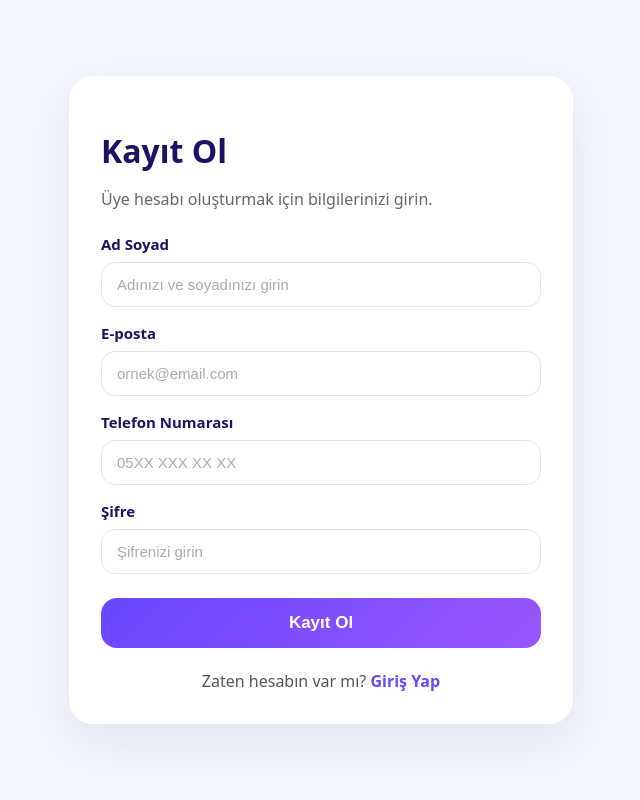
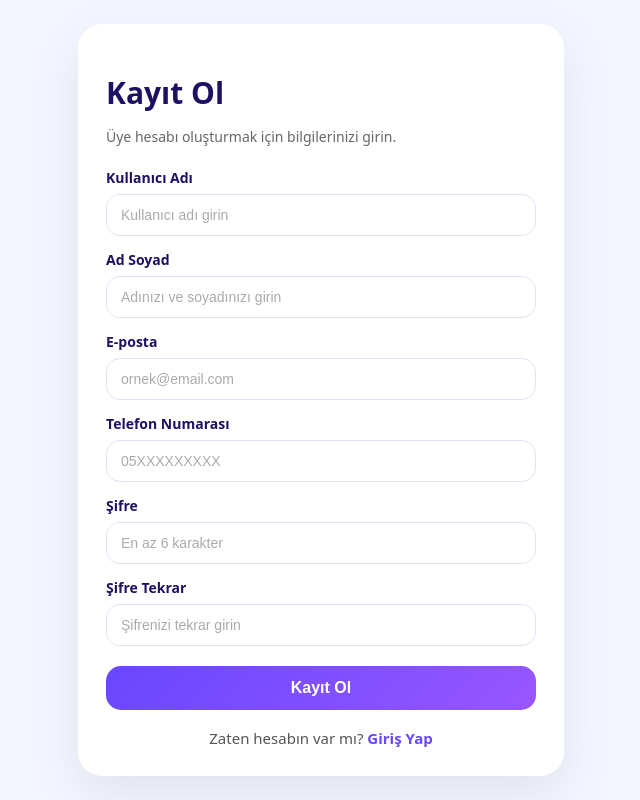
Before and after one commit to havinozvaris/kutuphane-proje, a Flask app: page /register in a window 1280 px wide. Shown: the whole page, without its empty margins (319-959 px from the left). Run offline with Flask 3, Linux system fonts and the light colour scheme.

Commit message:
login iyilestirme

```diff
--- a/app.py
+++ b/app.py
@@ -1,6 +1,8 @@
 from flask import Flask, render_template, request, redirect, url_for, session
 import sqlite3
 import os
+import hashlib
+import re
 
 app = Flask(__name__)
 app.secret_key = "libraryos_secret_key"
@@ -12,6 +14,10 @@ def get_db():
     conn = sqlite3.connect(DB_PATH)
     conn.row_factory = sqlite3.Row
     return conn
+
+
+def sifre_hashle(sifre):
+    return hashlib.sha256(sifre.encode()).hexdigest()
 
 
 def admin_required():
@@ -47,7 +53,7 @@ def init_db():
             id INTEGER PRIMARY KEY AUTOINCREMENT,
             name TEXT NOT NULL,
             email TEXT UNIQUE NOT NULL,
-            phone TEXT,
+            phone TEXT UNIQUE,
             joined_at TEXT DEFAULT CURRENT_TIMESTAMP,
             active INTEGER DEFAULT 1
         )
@@ -70,10 +76,11 @@ def init_db():
     c.execute("""
         CREATE TABLE IF NOT EXISTS users (
             id INTEGER PRIMARY KEY AUTOINCREMENT,
+            username TEXT UNIQUE NOT NULL,
             name TEXT NOT NULL,
             email TEXT UNIQUE NOT NULL,
-            phone TEXT,
-            password TEXT NOT NULL,
+            phone TEXT UNIQUE,
+            password_hash TEXT NOT NULL,
             role TEXT DEFAULT 'member',
             created_at TEXT DEFAULT CURRENT_TIMESTAMP
         )
@@ -136,9 +143,16 @@ def init_db():
     c.execute("SELECT COUNT(*) FROM users WHERE role='admin'")
     if c.fetchone()[0] == 0:
         c.execute("""
-            INSERT INTO users (name, email, phone, password, role)
-            VALUES (?, ?, ?, ?, ?)
-        """, ("admin", "admin@libraryos.com", "", "admin123", "admin"))
+            INSERT INTO users (username, name, email, phone, password_hash, role)
+            VALUES (?, ?, ?, ?, ?, ?)
+        """, (
+            "admin",
+            "admin",
+            "admin@libraryos.com",
+            "",
+            sifre_hashle("admin123"),
+            "admin"
+        ))
 
     conn.commit()
     conn.close()
@@ -155,26 +169,25 @@ def login():
 
     if request.method == "POST":
         login_type = request.form.get("login_type")
-
         conn = get_db()
 
         if login_type == "admin":
-            username = request.form.get("admin_username")
-            password = request.form.get("admin_password")
+            username = request.form.get("admin_username", "").strip()
+            password = request.form.get("admin_password", "")
 
             user = conn.execute("""
                 SELECT * FROM users
-                WHERE name=? AND password=? AND role='admin'
-            """, (username, password)).fetchone()
+                WHERE username=? AND password_hash=? AND role='admin'
+            """, (username, sifre_hashle(password))).fetchone()
 
         else:
-            email = request.form.get("member_email")
-            password = request.form.get("member_password")
+            email = request.form.get("member_email", "").strip()
+            password = request.form.get("member_password", "")
 
             user = conn.execute("""
                 SELECT * FROM users
-                WHERE email=? AND password=? AND role='member'
-            """, (email, password)).fetchone()
+                WHERE email=? AND password_hash=? AND role='member'
+            """, (email, sifre_hashle(password))).fetchone()
 
         conn.close()
 
@@ -198,18 +211,88 @@ def register():
     error = None
 
     if request.method == "POST":
-        name = request.form.get("name")
-        email = request.form.get("email")
-        phone = request.form.get("phone")
-        password = request.form.get("password")
+        username = request.form.get("username", "").strip()
+        name = request.form.get("name", "").strip()
+        email = request.form.get("email", "").strip()
+        phone = request.form.get("phone", "").strip()
+        password = request.form.get("password", "")
+        password_repeat = request.form.get("password_repeat", "")
+
+        if not username or not name or not email or not phone or not password or not password_repeat:
+            error = "Lütfen tüm alanları doldurun."
+            return render_template("register.html", error=error)
+
+        if len(username) < 3:
+            error = "Kullanıcı adı en az 3 karakter olmalıdır."
+            return render_template("register.html", error=error)
+
+        if len(email) < 8:
+            error = "E-posta adresi çok kısa."
+            return render_template("register.html", error=error)
+
+        if len(email) > 80:
+            error = "E-posta adresi çok uzun."
+            return render_template("register.html", error=error)
+
+        if not re.match(r"^[\w\.-]+@[\w\.-]+\.\w+$", email):
+            error = "Geçerli bir e-posta adresi girin."
+            return render_template("register.html", error=error)
+
+        if len(phone) < 10:
+            error = "Telefon numarası çok kısa."
+            return render_template("register.html", error=error)
+
+        if len(password) < 6:
+            error = "Şifre en az 6 karakter olmalıdır."
+            return render_template("register.html", error=error)
+
+        if password != password_repeat:
+            error = "Şifreler eşleşmiyor."
+            return render_template("register.html", error=error)
 
         conn = get_db()
 
+        existing_username = conn.execute(
+            "SELECT id FROM users WHERE username=?",
+            (username,)
+        ).fetchone()
+
+        if existing_username:
+            conn.close()
+            error = "Bu kullanıcı adı zaten kullanılıyor."
+            return render_template("register.html", error=error)
+
+        existing_email = conn.execute(
+            "SELECT id FROM users WHERE email=?",
+            (email,)
+        ).fetchone()
+
+        if existing_email:
+            conn.close()
+            error = "Bu e-posta zaten kayıtlı."
+            return render_template("register.html", error=error)
+
+        existing_phone = conn.execute(
+            "SELECT id FROM users WHERE phone=?",
+            (phone,)
+        ).fetchone()
+
+        if existing_phone:
+            conn.close()
+            error = "Bu telefon numarası zaten kayıtlı."
+            return render_template("register.html", error=error)
+
         try:
             conn.execute("""
-                INSERT INTO users (name, email, phone, password, role)
-                VALUES (?, ?, ?, ?, 'member')
-            """, (name, email, phone, password))
+                INSERT INTO users (username, name, email, phone, password_hash, role)
+                VALUES (?, ?, ?, ?, ?, 'member')
+            """, (
+                username,
+                name,
+                email,
+                phone,
+                sifre_hashle(password)
+            ))
 
             conn.execute("""
                 INSERT INTO members (name, email, phone)
@@ -223,7 +306,7 @@ def register():
 
         except sqlite3.IntegrityError:
             conn.close()
-            error = "Bu e-posta zaten kayıtlı!"
+            error = "Bu kullanıcı adı, e-posta veya telefon zaten kayıtlı."
 
     return render_template("register.html", error=error)
 
@@ -427,7 +510,7 @@ def add_member():
 
         except sqlite3.IntegrityError:
             conn.close()
-            return render_template("uye_ekle.html", error="Bu e-posta zaten kayıtlı!", member=None)
+            return render_template("uye_ekle.html", error="Bu e-posta veya telefon zaten kayıtlı!", member=None)
 
         conn.close()
         return redirect(url_for("members"))
--- a/templates/register.html
+++ b/templates/register.html
@@ -16,44 +16,44 @@
         }
 
         .register-card{
-            width:440px;
+            width:430px;
             background:white;
-            padding:32px;
+            padding:28px;
             border-radius:24px;
             box-shadow:0 18px 50px rgba(0,0,0,0.08);
         }
 
         h1{
             color:#201063;
-            font-size:32px;
+            font-size:30px;
             margin-bottom:6px;
             font-weight:800;
         }
 
         .subtitle{
             color:#666;
-            font-size:16px;
-            margin-bottom:24px;
+            font-size:14px;
+            margin-bottom:22px;
         }
 
         label{
             display:block;
             font-weight:700;
             color:#201063;
-            margin-bottom:8px;
-            font-size:15px;
+            margin-bottom:7px;
+            font-size:14px;
         }
 
         .form-group{
-            margin-bottom:16px;
+            margin-bottom:14px;
         }
 
         input{
             width:100%;
-            padding:13px 15px;
+            padding:12px 14px;
             border:1.5px solid #dfe3f5;
             border-radius:14px;
-            font-size:15px;
+            font-size:14px;
             box-sizing:border-box;
             outline:none;
             transition:0.2s;
@@ -69,28 +69,28 @@
         }
 
         button{
-            margin-top:8px;
+            margin-top:6px;
             width:100%;
             border:none;
-            padding:15px;
-            border-radius:16px;
+            padding:13px;
+            border-radius:15px;
             background:linear-gradient(135deg,#6847ff,#9856ff);
             color:white;
-            font-size:17px;
+            font-size:16px;
             font-weight:800;
             cursor:pointer;
             transition:0.2s;
         }
 
         button:hover{
-            transform:translateY(-2px);
+            transform:translateY(-1px);
             opacity:0.96;
         }
 
         .login-link{
-            margin-top:22px;
+            margin-top:18px;
             text-align:center;
-            font-size:16px;
+            font-size:15px;
             color:#555;
         }
 
@@ -107,11 +107,11 @@
         .error{
             background:#ffecec;
             color:#c0392b;
-            padding:12px;
+            padding:11px;
             border-radius:12px;
-            margin-bottom:18px;
+            margin-bottom:16px;
             font-weight:700;
-            font-size:14px;
+            font-size:13px;
         }
     </style>
 </head>
@@ -121,6 +121,7 @@
 <div class="register-card">
 
     <h1>Kayıt Ol</h1>
+
     <p class="subtitle">
         Üye hesabı oluşturmak için bilgilerinizi girin.
     </p>
@@ -132,35 +133,86 @@
     <form method="POST">
 
         <div class="form-group">
+            <label>Kullanıcı Adı</label>
+
+            <input
+                type="text"
+                name="username"
+                placeholder="Kullanıcı adı girin"
+                minlength="3"
+                maxlength="20"
+                required
+            >
+        </div>
+
+        <div class="form-group">
             <label>Ad Soyad</label>
-            <input type="text"
+
+            <input
+                type="text"
                 name="name"
                 placeholder="Adınızı ve soyadınızı girin"
-                   required>
+                minlength="3"
+                maxlength="50"
+                required
+            >
         </div>
 
         <div class="form-group">
             <label>E-posta</label>
-            <input type="email"
+
+            <input
+                type="email"
                 name="email"
                 placeholder="ornek@email.com"
-                   required>
+                maxlength="100"
+                required
+            >
         </div>
 
         <div class="form-group">
             <label>Telefon Numarası</label>
-            <input type="text"
+
+            <input
+                type="tel"
                 name="phone"
-                   placeholder="05XX XXX XX XX"
-                   required>
+                placeholder="05XXXXXXXXX"
+                pattern="[0-9]{10,11}"
+                maxlength="11"
+                inputmode="numeric"
+                oninput="this.value=this.value.replace(/[^0-9]/g,'')"
+                required
+            >
         </div>
 
         <div class="form-group">
             <label>Şifre</label>
-            <input type="password"
+
+            <input
+                type="password"
                 name="password"
-                   placeholder="Şifrenizi girin"
-                   required>
+                placeholder="En az 6 karakter"
+                minlength="6"
+                maxlength="30"
+                pattern="^\S+$"
+                title="Şifre boşluk içeremez"
+                required
+            >
+        </div>
+
+        <div class="form-group">
+            <label>Şifre Tekrar</label>
+
+            <input
+                type="password"
+                name="password_repeat"
+                placeholder="Şifrenizi tekrar girin"
+                minlength="6"
+                maxlength="30"
+                pattern="^\S+$"
+                title="Şifre boşluk içeremez"
+                required
+            >
         </div>
 
         <button type="submit">
```
Lines whose indentation alone changed are shown as unchanged.
